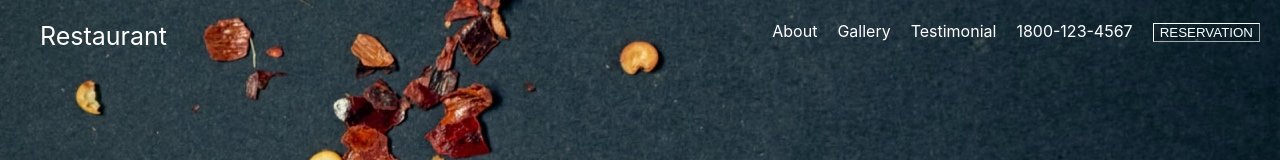
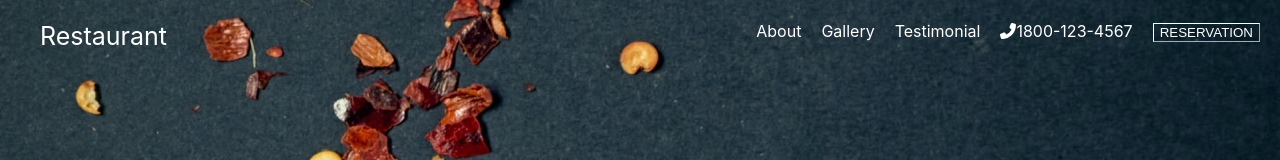
Before and after one commit to tony-shifflett/ga-restaurant, a React (Create React App) app: page / in a window 1280 px wide. Shown: the top 160 px of the page. Built offline with nearby package versions, Linux system fonts and the light colour scheme.

Commit message:
further styling in gallery, added fontawesome dependencies and icon in navbar

```diff
--- a/package.json
+++ b/package.json
@@ -3,6 +3,9 @@
   "version": "0.1.0",
   "private": true,
   "dependencies": {
+    "@fortawesome/fontawesome-svg-core": "^1.3.0",
+    "@fortawesome/free-solid-svg-icons": "^6.0.0",
+    "@fortawesome/react-fontawesome": "^0.1.17",
     "@testing-library/jest-dom": "^5.16.2",
     "@testing-library/react": "^12.1.3",
     "@testing-library/user-event": "^13.5.0",
--- a/src/components/Navbar.js
+++ b/src/components/Navbar.js
@@ -1,6 +1,8 @@
 import React from 'react'
 import '../styles/Navbar.css'
-// import {Link} from 'react-router-dom'
+import { FontAwesomeIcon } from '@fortawesome/react-fontawesome'
+import { faPhoneFlip } from '@fortawesome/free-solid-svg-icons'
+
 
 const Navbar = () => {
   return (
@@ -10,15 +12,10 @@ const Navbar = () => {
                 <li>Restaurant</li>
             </div>
             <div className='nav-menu-items'>
-            {/* <li><Link className="name-menu-item" to="/about">About</Link></li>
-            <li><Link className="name-menu-item" to="/gallery">Gallery</Link></li>
-            <li><Link className="name-menu-item" to="/testimonial">Testimonial</Link></li>
-            <li>1800-123-4567</li>
-            <li><button type="button">RESERVATION</button></li> */}
             <li><a className="name-menu-item" href="#about-page">About</a></li>
             <li><a className="name-menu-item" href="#gallery">Gallery</a></li>
             <li><a className="name-menu-item" href="#reviews">Testimonial</a></li>
-            <li>1800-123-4567</li>
+            <li><FontAwesomeIcon icon={faPhoneFlip} />1800-123-4567</li>
             <li><button type="button">RESERVATION</button></li>
             </div>
         </ul>
--- a/src/styles/CustomerReviews.css
+++ b/src/styles/CustomerReviews.css
@@ -11,7 +11,7 @@
     border-left: 3px solid black;
     margin-top: 10vh;
     background-color: white;
-    max-width: 33vw;
+    max-width: 40vw;
     height: auto;
 }
 
@@ -21,8 +21,3 @@
     height: auto;
     width: auto;
 }
-
-
-/* .review-card:nth-last-of-type(2) {
-    padding-right: 10%;
-} */
```
Also changed, not shown: 1 other file (tests, documents, lock files or other folders).
